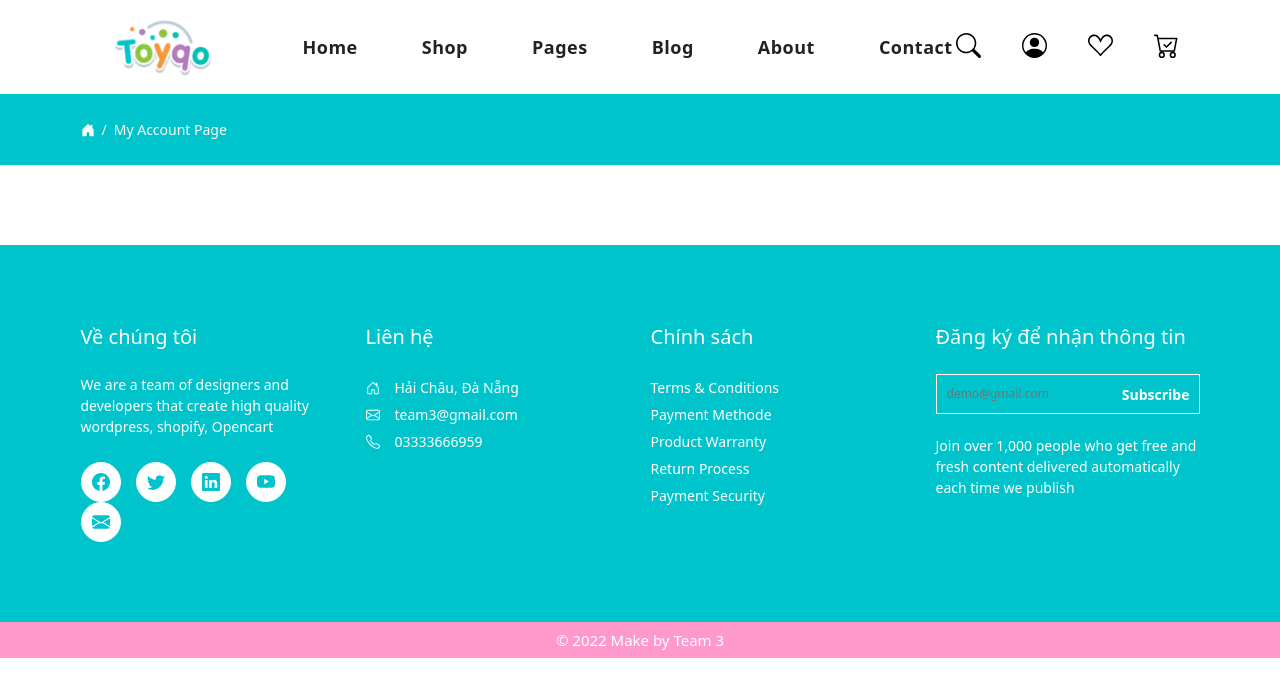
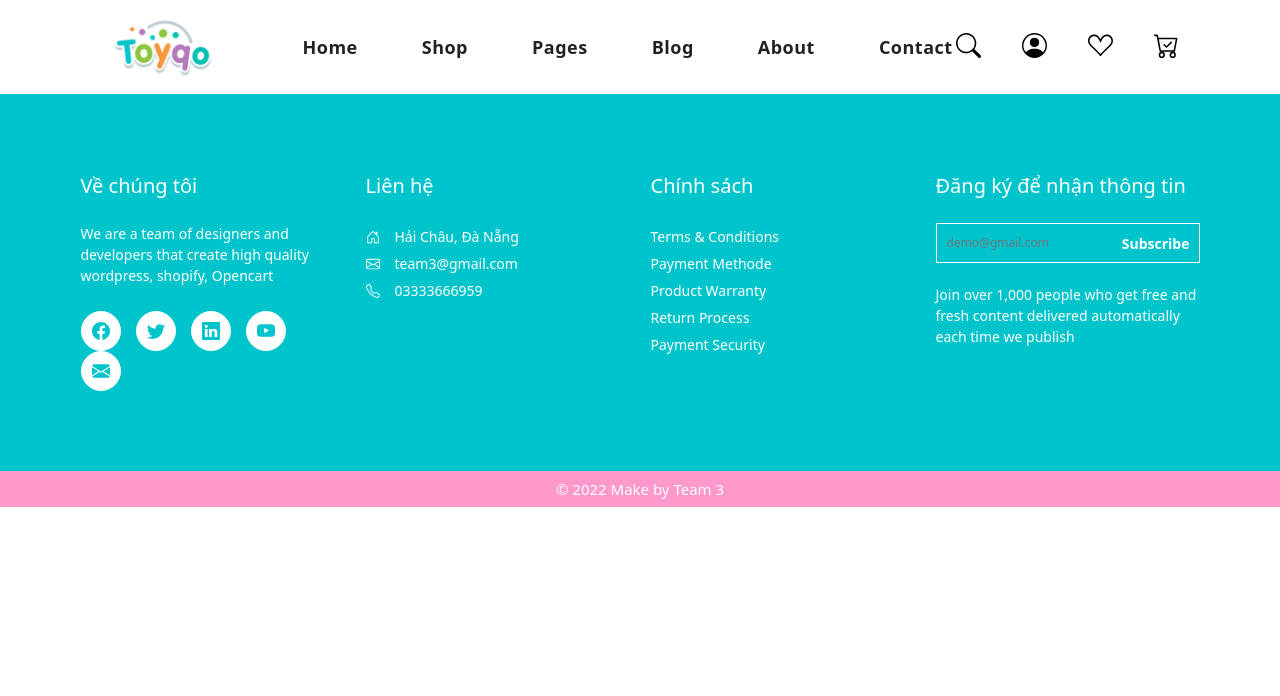
Before and after one commit to tukoi2001/toy-stores, a Vue app in the folder toy-stores/: page / in a window 1280 px wide. Shown: the top 696 px of the page. Built offline with nearby package versions, Linux system fonts and the light colour scheme.

Commit message:
update breadcums for me page

```diff
--- a/toy-stores/src/components/layout/UserLayout.vue
+++ b/toy-stores/src/components/layout/UserLayout.vue
@@ -1,7 +1,6 @@
 <template>
   <div>
     <the-header/>
-    <bread-crumbs :title="'My Account Page'"/>
     <slot> </slot>
     <the-footer />
     <the-last-footer />
@@ -9,12 +8,11 @@
 </template>
 
 <script>
-import BreadCrumbs from '../common/BreadCrumbs.vue'
 import TheFooter from '../common/TheFooter.vue'
 import TheHeader from '../common/TheHeader.vue'
 import TheLastFooter from '../common/TheLastFooter.vue'
 export default {
-  components: { TheFooter, TheLastFooter, TheHeader, BreadCrumbs },
+  components: { TheFooter, TheLastFooter, TheHeader },
 name: 'UserLayout'
 }
 </script>
--- a/toy-stores/src/views/user/Me.vue
+++ b/toy-stores/src/views/user/Me.vue
@@ -1,6 +1,7 @@
 <template>
   <div>
     <user-layout>
+      <bread-crumbs :title="'My Account Page'" />
       <b-container>
         <b-row>
           <b-col lg="12">
@@ -48,13 +49,21 @@
 </template>
 
 <script>
+import BreadCrumbs from "../../components/common/BreadCrumbs.vue";
 import UserLayout from "../../components/layout/UserLayout.vue";
 import AccountDetails from "../user/Tabs/AccountDetails.vue";
 import ChangePassword from "../user/Tabs/ChangePassword.vue";
 import Dashboard from "../user/Tabs/Dashboard.vue";
 import Orders from "../user/Tabs/Orders.vue";
 export default {
-  components: { UserLayout, AccountDetails, ChangePassword, Dashboard, Orders },
+  components: {
+    UserLayout,
+    AccountDetails,
+    ChangePassword,
+    Dashboard,
+    Orders,
+    BreadCrumbs,
+  },
   name: "Me",
   data() {
     return {
```
